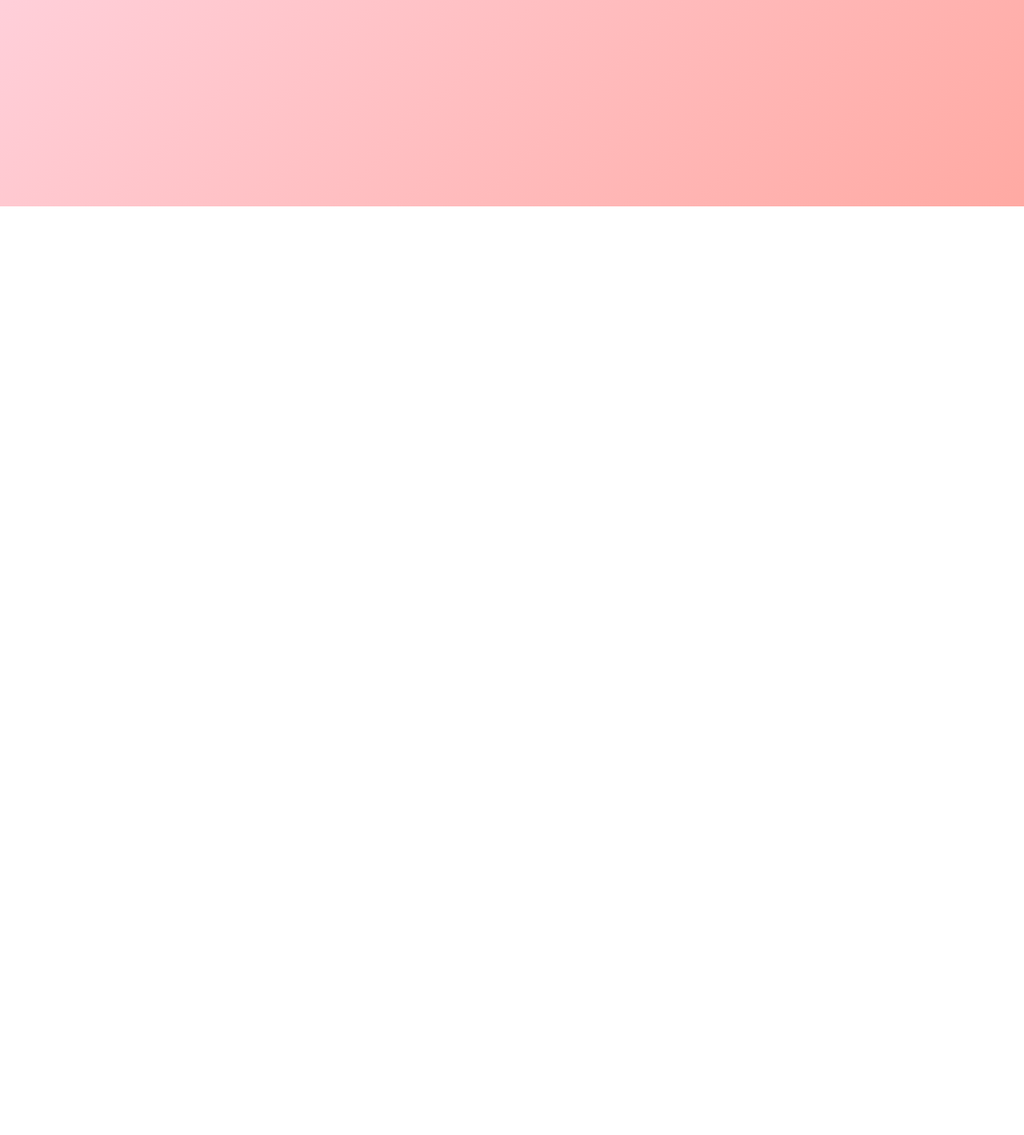
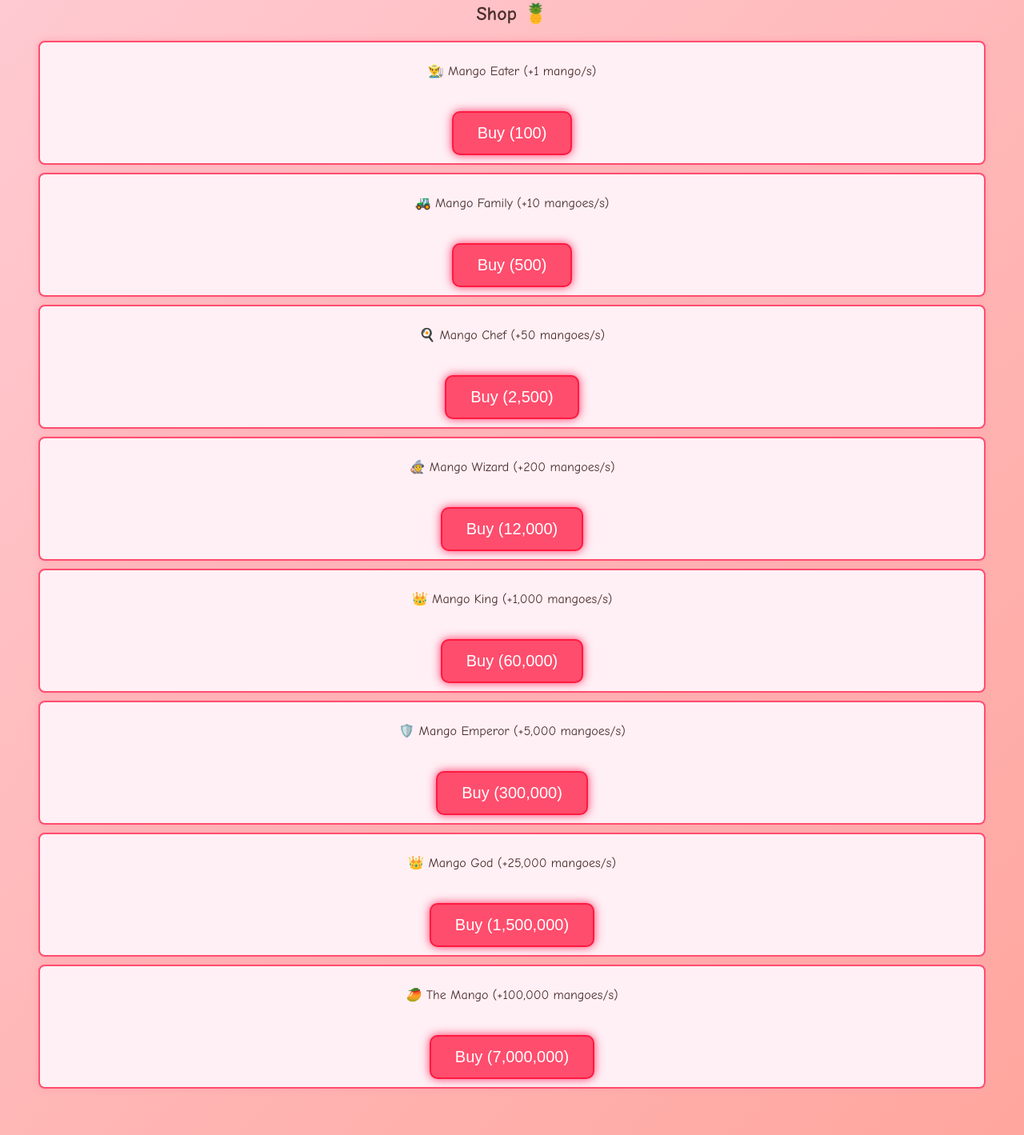
Before and after one commit to OneForFreedom/mango-meyham, a plain HTML site: page index.html in a window 1280 px wide. Shown: the part 542-1961 px from the top of the page at 80% size. Before the commit the page ends 800 px from the top, so only its background shows below. Drawn offline with Linux system fonts and the light colour scheme.

Commit message:
Update index.html

```diff
--- a/index.html
+++ b/index.html
@@ -58,39 +58,106 @@
     button:hover {
       background-color: #cc3853;
     }
+
+    .shop {
+      margin-top: 40px;
+    }
+
+    .shop-item {
+      margin: 10px 0;
+      padding: 10px;
+      border: 2px solid #ff4d6d;
+      background-color: #fff0f5;
+      border-radius: 8px;
+      box-shadow: 0 0 10px #ffa3b1;
+    }
   </style>
 </head>
 <body>
   <h1>Mango Clicker</h1>
   <h3>Mangoes Collected: <span id="count">0</span></h3>
   <h3>Rebirths: <span id="rebirths">0</span></h3>
+  <h3>Mangoes Per Second: <span id="mps">0</span></h3>
+  <h3>Mangoes Per Click: <span id="mpc">1</span></h3>
 
-  <img
-    id="mango"
-    src="Mango.png"
-    class="mango-img"
-    alt="Missing Mango"
-    />
+  <img id="mango" src="Mango.png" class="mango-img" alt="Missing Mango" />
 
   <div id="message"></div>
+  <button id="rebirthBtn" onclick="performRebirth()" style="display:none;">🔥 Rebirth 🔥</button>
+
+  <div class="shop">
+    <h2>Shop 🍍</h2>
+    <div class="shop-item">
+      <p>👨‍🌾 Mango Eater (+1 mango/s)</p>
+      <button onclick="buyItem(0)">Buy (<span id="price0">100</span>)</button>
+    </div>
+    <div class="shop-item">
+      <p>🚜 Mango Family (+10 mangoes/s)</p>
+      <button onclick="buyItem(1)">Buy (<span id="price1">500</span>)</button>
+    </div>
+    <div class="shop-item">
+      <p>🍳 Mango Chef (+50 mangoes/s)</p>
+      <button onclick="buyItem(2)">Buy (<span id="price2">2,500</span>)</button>
+    </div>
+    <div class="shop-item">
+      <p>🧙 Mango Wizard (+200 mangoes/s)</p>
+      <button onclick="buyItem(3)">Buy (<span id="price3">12,000</span>)</button>
+    </div>
+    <div class="shop-item">
+      <p>👑 Mango King (+1,000 mangoes/s)</p>
+      <button onclick="buyItem(4)">Buy (<span id="price4">60,000</span>)</button>
+    </div>
+    <div class="shop-item">
+      <p>🛡️ Mango Emperor (+5,000 mangoes/s)</p>
+      <button onclick="buyItem(5)">Buy (<span id="price5">300,000</span>)</button>
+    </div>
+    <div class="shop-item">
+      <p>👑 Mango God (+25,000 mangoes/s)</p>
+      <button onclick="buyItem(6)">Buy (<span id="price6">1,500,000</span>)</button>
+    </div>
+    <div class="shop-item">
+      <p>🥭 The Mango (+100,000 mangoes/s)</p>
+      <button onclick="buyItem(7)">Buy (<span id="price7">7,000,000</span>)</button>
+    </div>
+  </div>
 
   <script>
     let count = 0;
     let rebirths = 0;
+    let mangoesPerSecond = 0;
+
     const countDisplay = document.getElementById("count");
     const rebirthDisplay = document.getElementById("rebirths");
+    const mpsDisplay = document.getElementById("mps");
+    const mpcDisplay = document.getElementById("mpc");
     const messageBox = document.getElementById("message");
+    const rebirthButton = document.getElementById("rebirthBtn");
     const mango = document.getElementById("mango");
 
+    // Balanced items with costs and rates
+    const items = [
+      { cost: 100, rate: 1 },
+      { cost: 500, rate: 10 },
+      { cost: 2500, rate: 50 },
+      { cost: 12000, rate: 200 },
+      { cost: 60000, rate: 1000 },
+      { cost: 300000, rate: 5000 },
+      { cost: 1500000, rate: 25000 },
+      { cost: 7000000, rate: 100000 }
+    ];
+
+    // Prices separate from base costs to handle scaling on purchases
+    const itemPrices = items.map(item => item.cost);
+
     const powerMessages = {
-      1: "Your first mango, well done!.",
+      1: "Your first mango, well done!",
       10: "10 down, baby steps.",
       100: "100 mangoes. Enough to feed my apartment block.",
-      1000: "Will feed my school tenfold.",
-      10000: "10k??? Yeah nice Autoclicker",
-      100000: "100k. Awesome autoclicker",
-      1000000: "Million mangoes. Your first rebirth (maybe not) Rebirts happen every tenth power. 1 mill being the first one.",
-      10000000: "TEN Million mangoes. I quit. continue clicking. or not, it's your choice. Thanks for playing! ❤️",
+      1000: "Probably will feed my school tenfold.",
+      10000: "10k??? I hope you're playing legit",
+      100000: "100k. Good job! I respect you.",
+      1000000: "Million mangoes. I see the grind.",
+      10000000: "TEN Million mangoes. I quit. Continue clicking, or not, it's your choice. Thanks for playing! ❤️"
     };
 
     function isPowerOfTen(n) {
@@ -98,29 +165,74 @@
     }
 
     function rebirthThreshold(level) {
-      // Rebirth thresholds: 1,000,000 (10^6), 10,000,000 (10^7), etc.
-      return 10 ** (level + 6);
+      return 1000 * Math.pow(10, level);
+    }
+
+    function updatePrices() {
+      items.forEach((_, i) => {
+        document.getElementById("price" + i).textContent = itemPrices[i].toLocaleString();
+      });
+    }
+
+    function updateGame() {
+      countDisplay.textContent = count.toLocaleString();
+      rebirthDisplay.textContent = rebirths;
+      mpsDisplay.textContent = mangoesPerSecond.toLocaleString();
+      mpcDisplay.textContent = Math.pow(rebirths + 1, 2);
+      checkRebirthUnlock();
+    }
+
+    function checkRebirthUnlock() {
+      if (count >= rebirthThreshold(rebirths)) {
+        rebirthButton.style.display = "inline-block";
+      } else {
+        rebirthButton.style.display = "none";
+      }
+    }
+
+    function performRebirth() {
+      if (count >= rebirthThreshold(rebirths)) {
+        count = 0;
+        rebirths++;
+        mangoesPerSecond = 0;
+        itemPrices.forEach((_, i) => itemPrices[i] = items[i].cost);
+        updatePrices();
+        updateGame();
+        messageBox.textContent = `🔥 Rebirth successful! Mangoes per click is now ${(rebirths + 1) ** 2}.`;
+        rebirthButton.style.display = "none";
+      }
     }
 
     mango.addEventListener("click", () => {
-      let mangoesPerClick = Math.pow(rebirths + 1, 4);
+      let mangoesPerClick = Math.pow(rebirths + 1, 2);
       count += mangoesPerClick;
-      countDisplay.textContent = count.toLocaleString();
-
-      if (count >= rebirthThreshold(rebirths)) {
-        rebirths++;
-        count = 0;
-        rebirthDisplay.textContent = rebirths;
-        messageBox.textContent = `REBIRTH! Mango power is now ${(rebirths + 1) ** 4} mangoes per click! 🔥🔥🔥`;
-        countDisplay.textContent = count.toLocaleString();
-        return;
-      }
+      updateGame();
 
       if (isPowerOfTen(count)) {
-        let msg = powerMessages[count] || `You've harvested ${count.toLocaleString()} mangoes. THIS IS AN AUTOMATED MESSAGE. `;
+        let msg = powerMessages[count] || `You've harvested ${count.toLocaleString()} mangoes.`;
         messageBox.textContent = msg;
       }
     });
+
+    function buyItem(index) {
+      if (count >= itemPrices[index]) {
+        count -= itemPrices[index];
+        mangoesPerSecond += items[index].rate;
+        itemPrices[index] = Math.floor(itemPrices[index] * 1.25);
+        updateGame();
+        updatePrices();
+      } else {
+        messageBox.textContent = "Not enough mangoes, keep grinding!";
+      }
+    }
+
+    function passiveGain() {
+      count += mangoesPerSecond;
+      updateGame();
+    }
+
+    setInterval(passiveGain, 1000);
+    updatePrices();
   </script>
 </body>
 </html>
```
